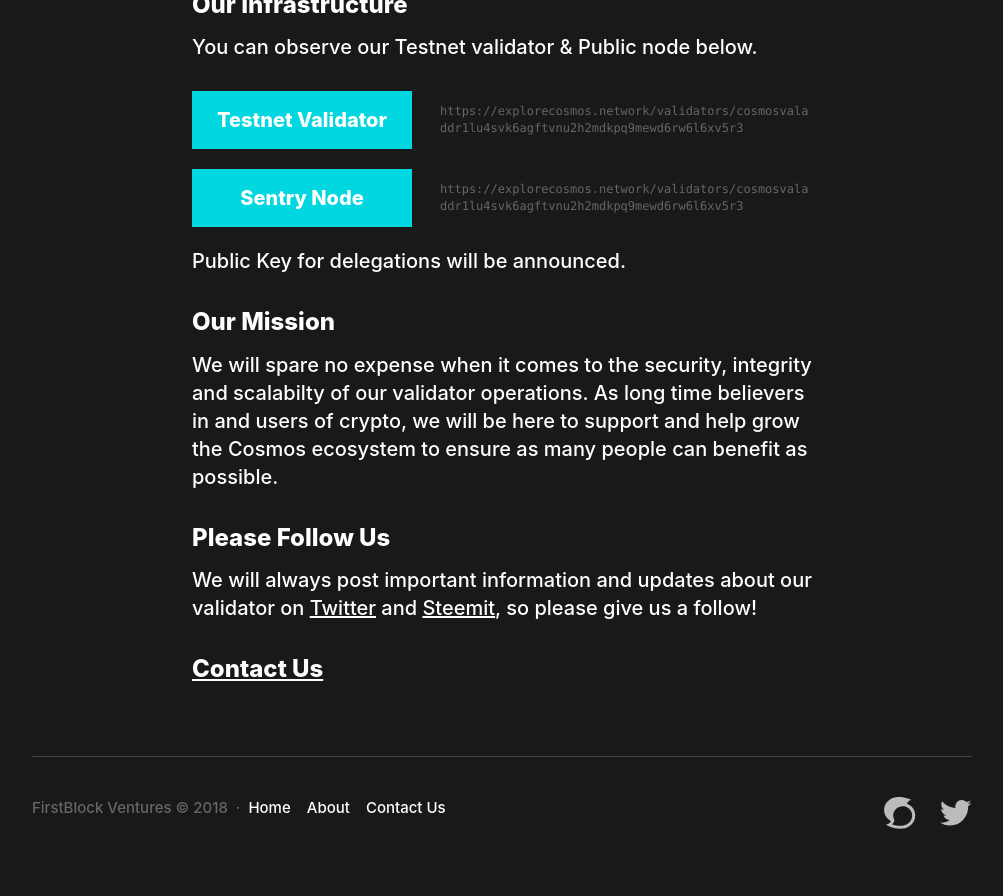
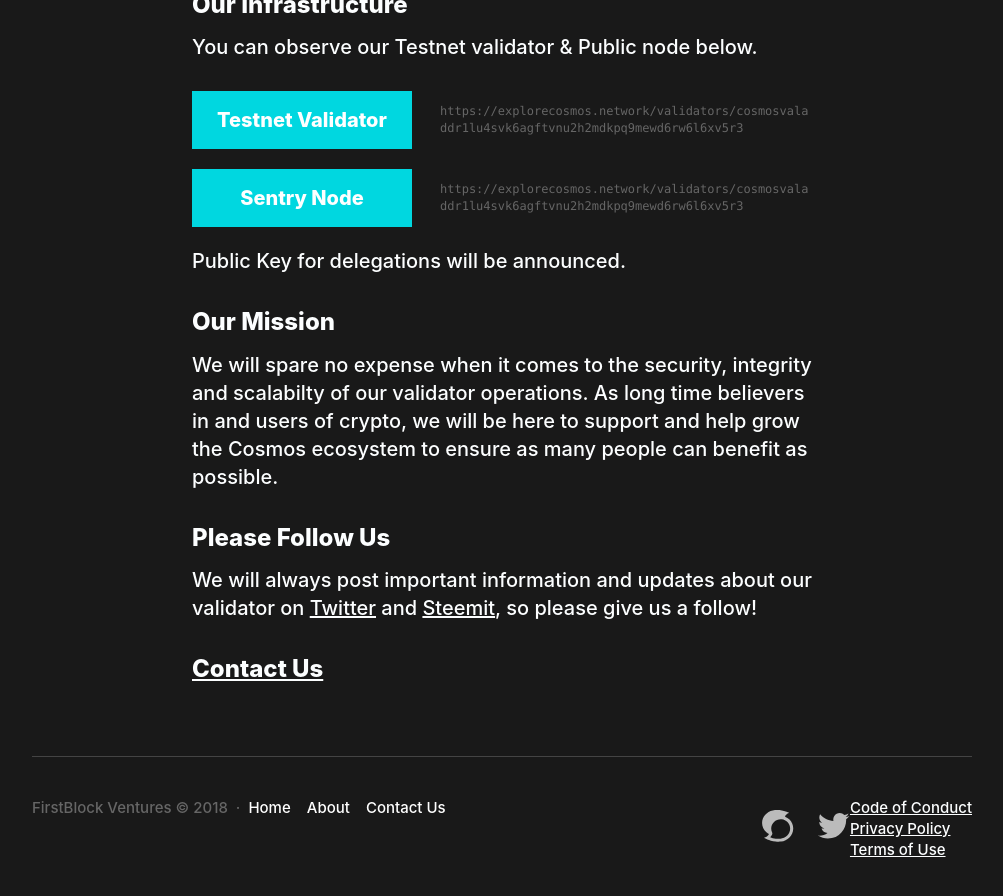
Before and after one commit to FirstBlock-CosmosVal/firstblock.io, a Jekyll site: the page built from index.md, in a window 1280 px wide and 900 px high, scrolled down 1311 px. Shown: the top 896 px of the window, without its empty margins (138-1141 px from the left). Built offline with Jekyll 4.4.1, drawn with Linux system fonts in a browser that asks for light colours; before the commit the page ends 2185 px from its top, so only the background shows below that.

Commit message:
Update footer.html

```diff
--- a/_includes/footer.html
+++ b/_includes/footer.html
@@ -29,6 +29,19 @@
       <li class="twitter"><a href="http://twitter.com/{{ site.twitter_username }}" target="_blank"><img src="{{ "/img/icons-twitter.svg" | prepend: site.baseurl }}"><span>Twitter</span></a></li>
     {% endif %}
   </ul>
+   <div class="col-md-4">
+        <ul class="list-inline quicklinks">
+          <li class="list-inline-item">
+            <a href="/code_of_conduct">Code of Conduct</a>
+          </li>
+          <li class="list-inline-item">
+            <a href="/privacy_policy">Privacy Policy</a>
+          </li>
+          <li class="list-inline-item">
+            <a href="/terms_of_use">Terms of Use</a>
+          </li>
+        </ul>
+   </div>
 </footer>
 {% if site.google_analytics %}
   <script async src="https://www.googletagmanager.com/gtag/js?id=UA-121792142-1"></script>
```
